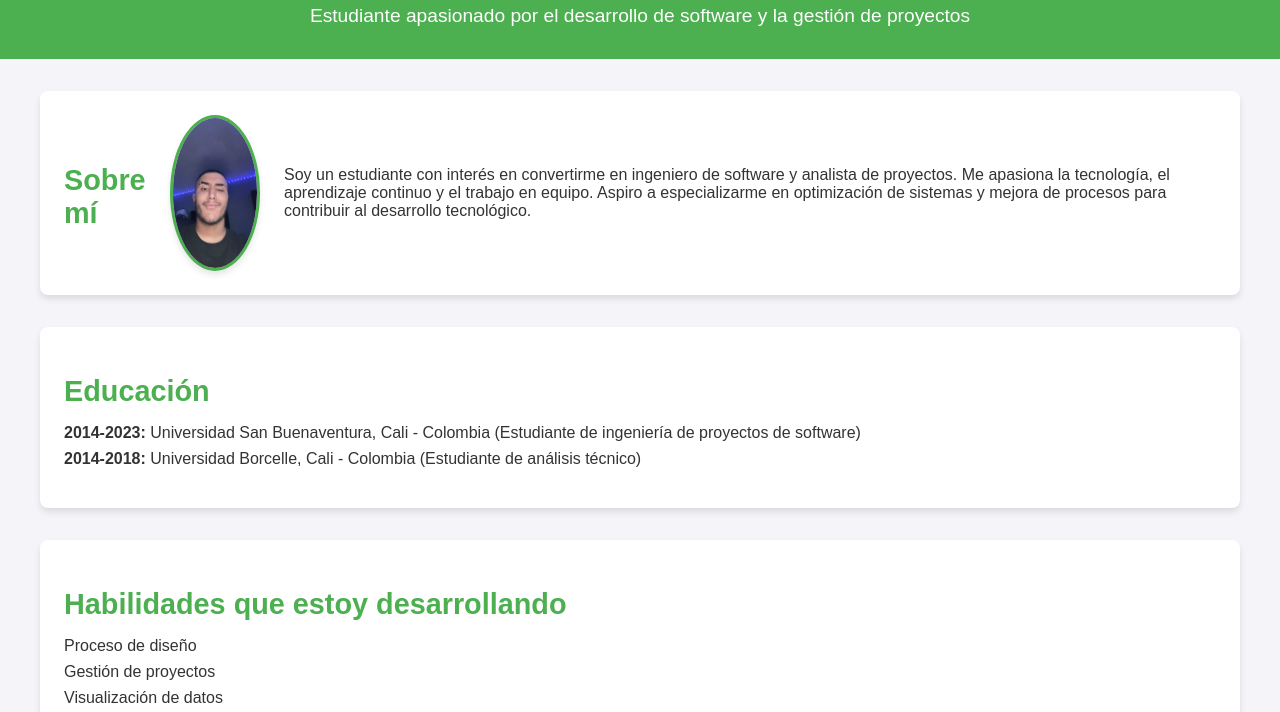
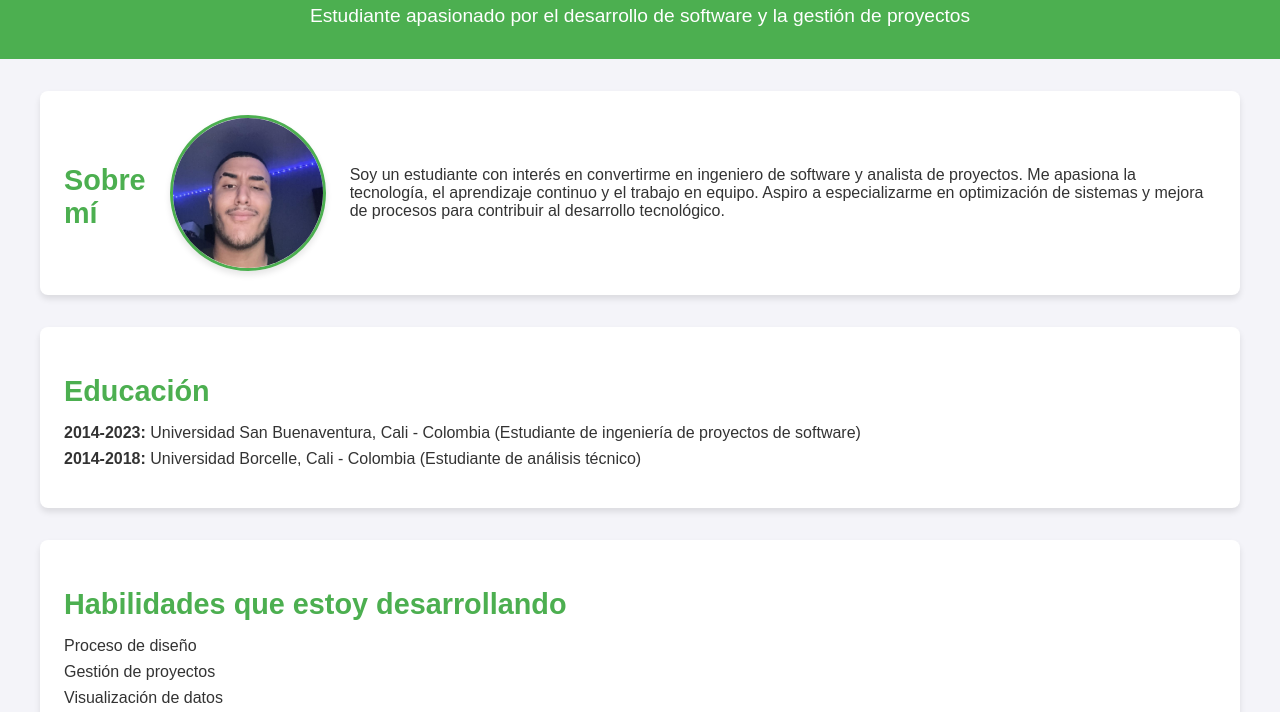
Before and after one commit to Jhodave31/Portafolio_Jhonatan, a plain HTML site: page index.html in a window 1280 px wide. Shown: the part 80-792 px from the top of the page. Drawn offline with Linux system fonts and the light colour scheme.

Commit message:
ajustes css

```diff
--- a/styles/style.css
+++ b/styles/style.css
@@ -81,6 +81,7 @@ footer {
     display: flex;
     align-items: center;
     gap: 1.5rem; /* Espacio entre la imagen y el texto */
+    text-align: left; /* Asegura que el texto esté alineado a la izquierda */
 }
 
 .imagen-perfil {
@@ -90,4 +91,5 @@ footer {
     object-fit: cover; /* Ajusta la imagen dentro del círculo */
     box-shadow: 0 4px 6px rgba(0, 0, 0, 0.1); /* Añade sombra para un efecto bonito */
     border: 3px solid #4CAF50; /* Borde alrededor de la imagen */
+    flex-shrink: 0; /* Evita que la imagen se reduzca */
 }
```
